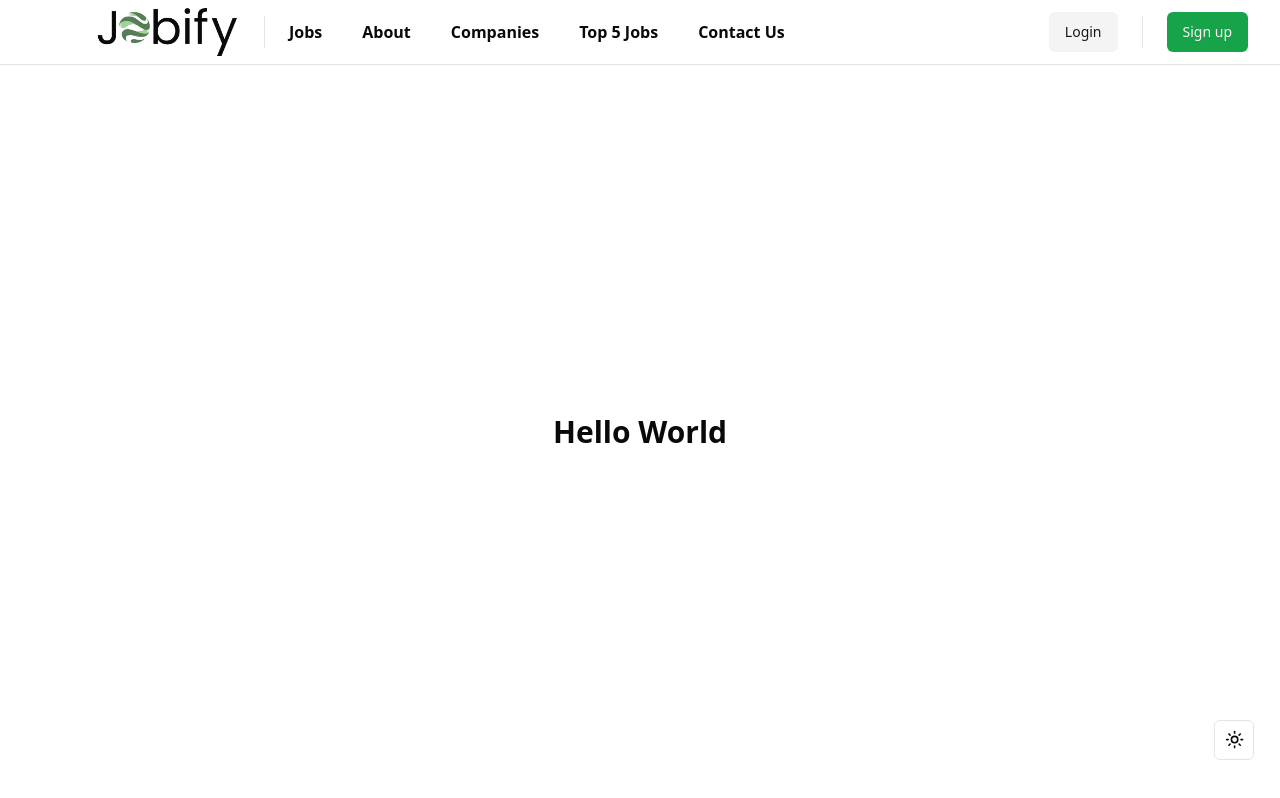
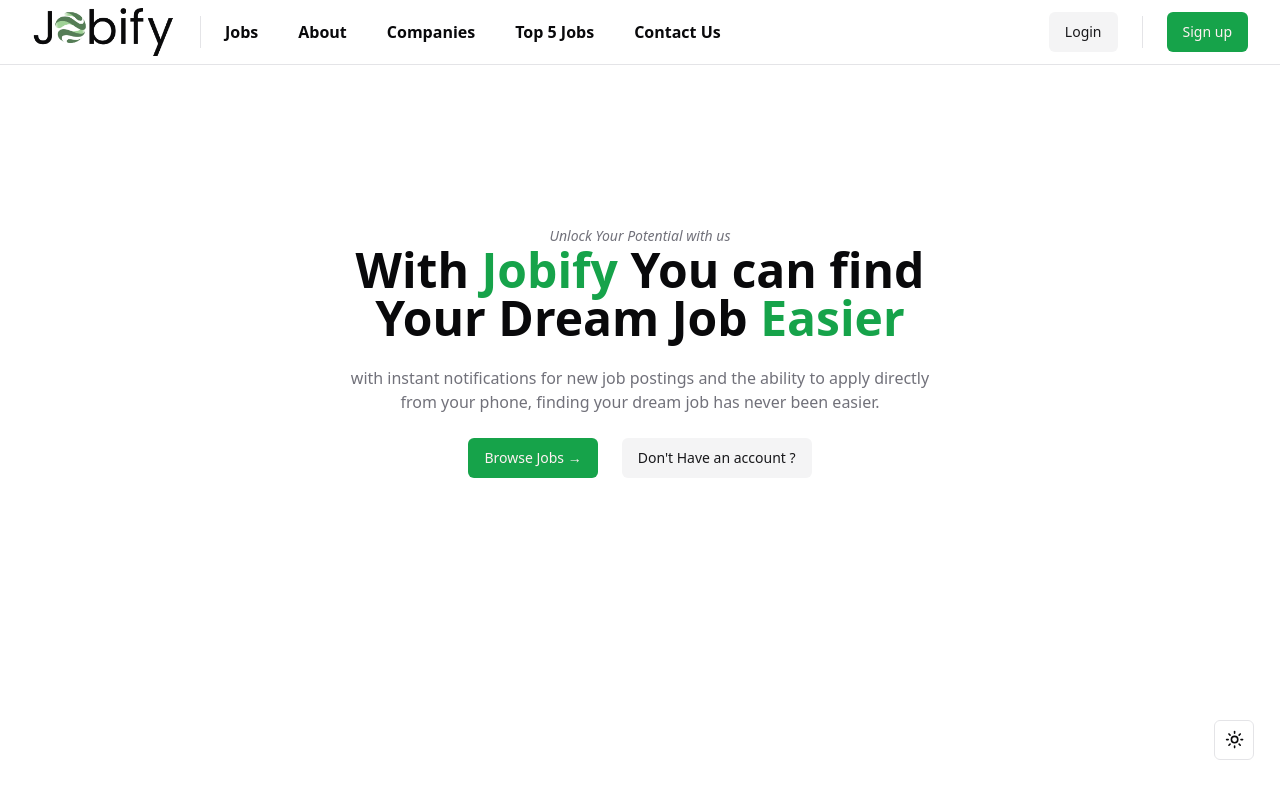
Before and after one commit to hellorapio/jobify-frontend, a React (Vite) app: page / in a window 1280 px wide. Built offline with nearby package versions, Linux system fonts and the light colour scheme; no server answers.

Commit message:
fixes and home update

```diff
--- a/src/App.tsx
+++ b/src/App.tsx
@@ -6,7 +6,7 @@ import PageNotFound from "./pages/NotFound";
 import About from "./pages/About";
 import { Login } from "./pages/auth/Login";
 import Signup from "./pages/auth/SignUp";
-import ProtectedRoute from "./components/shared/Protect";
+// import ProtectedRoute from "./components/shared/Protect";
 import Verify from "./pages/auth/Verify";
 
 const App: FC = () => {
@@ -15,14 +15,7 @@ const App: FC = () => {
       <Routes>
         <Route path="/" element={<Layout />}>
           <Route index element={<Home />}></Route>
-          <Route
-            path="about"
-            element={
-              <ProtectedRoute>
-                <About />
-              </ProtectedRoute>
-            }
-          ></Route>
+          <Route path="about" element={<About />}></Route>
           <Route path="contact-us"></Route>
           {/* <Route path="pricing"></Route> */}
           <Route path="categories"></Route>
--- a/src/components/Nav/MobileNav.tsx
+++ b/src/components/Nav/MobileNav.tsx
@@ -29,7 +29,7 @@ const MobileNav = ({
   }, [isOpen]);
 
   return (
-    <div className="mr-4 bg-background z-[20]">
+    <div className="mr-4 bg-background z-[20] lg:hidden">
       {isOpen && (
         <div
           className={cn(
--- a/src/components/Nav/Nav.tsx
+++ b/src/components/Nav/Nav.tsx
@@ -12,7 +12,7 @@ const Nav = () => {
     <nav className=" sticky z-40 top-0 inset-x-0 h-16">
       <div className="relative border-b-[1px]">
         <div className="container">
-          <div className="flex h-16 items-center lg:gap-6">
+          <div className="flex h-16 items-center lg:-ml-6 lg:gap-x-6">
             <MobileNav isOpen={isOpen} setIsOpen={setIsOpen} />
             <div className="flex">
               <button
--- a/src/components/Nav/UserAccountNav.tsx
+++ b/src/components/Nav/UserAccountNav.tsx
@@ -9,6 +9,7 @@ import {
 import { Link } from "react-router-dom";
 import { IUser } from "@/types";
 import { CircleUser } from "lucide-react";
+import { Button } from "../ui/button";
 
 const UserAccountNav = ({ user }: { user: IUser }) => {
   const { logout } = useLogout();
@@ -23,7 +24,10 @@ const UserAccountNav = ({ user }: { user: IUser }) => {
             className="w-8 h-8 rounded-full"
           />
         ) : (
-          <CircleUser className="w-8 h-8 cursor-pointer " />
+          <Button variant="outline" size="icon">
+            <CircleUser className="w-6 h-6 cursor-pointer " />
+            <span className="sr-only">User Menu</span>
+          </Button>
         )}
       </DropdownMenuTrigger>
 
--- a/src/components/ui/toggle.tsx
+++ b/src/components/ui/toggle.tsx
@@ -13,7 +13,7 @@ export function ModeToggle() {
   const { setTheme } = useTheme();
 
   return (
-    <div className="fixed bottom-[5%] lg:right-[2%] right-[4%] z-50">
+    <div className="fixed bottom-[5%] lg:right-[2%] right-[4%] z-50 ">
       <DropdownMenu>
         <DropdownMenuTrigger asChild>
           <Button variant="outline" size="icon">
--- a/src/pages/About.tsx
+++ b/src/pages/About.tsx
@@ -1,7 +1,7 @@
 import { FC } from "react";
 
 const About: FC = () => {
-  return <div>About Page</div>;
+  return <div></div>;
 };
 
 export default About;
--- a/src/pages/Home.tsx
+++ b/src/pages/Home.tsx
@@ -1,9 +1,26 @@
+import { Button } from "@/components/ui/button";
 import { FC } from "react";
 
 const Home: FC = () => {
   return (
-    <div className="container h-[calc(100vh-64px)] flex justify-center items-center">
-      <h1 className="text-3xl font-bold ">Hello World</h1>
+    <div className="container h-[calc(100vh-64px)] flex flex-col justify-center text-center items-center -translate-y-20">
+      <span className="text-muted-foreground italic text-sm">
+        Unlock Your Potential with us
+      </span>
+      <h1 className="text-3xl md:text-4xl md:w-1/2 lg:text-5xl font-bold ">
+        With <span className="text-primary">Jobify</span> You can find Your
+        Dream Job
+        <span className="text-primary"> Easier</span>
+      </h1>
+      <p className="text-muted-foreground my-6 md:w-1/2 ">
+        with instant notifications for new job postings and the ability to
+        apply directly from your phone, finding your dream job has never
+        been easier.
+      </p>
+      <div className="flex gap-6">
+        <Button>Browse Jobs &rarr;</Button>
+        <Button variant="secondary">Don't Have an account ?</Button>
+      </div>
     </div>
   );
 };
```
Also changed, not shown: src/components/Nav/Notifications.tsx (added).
